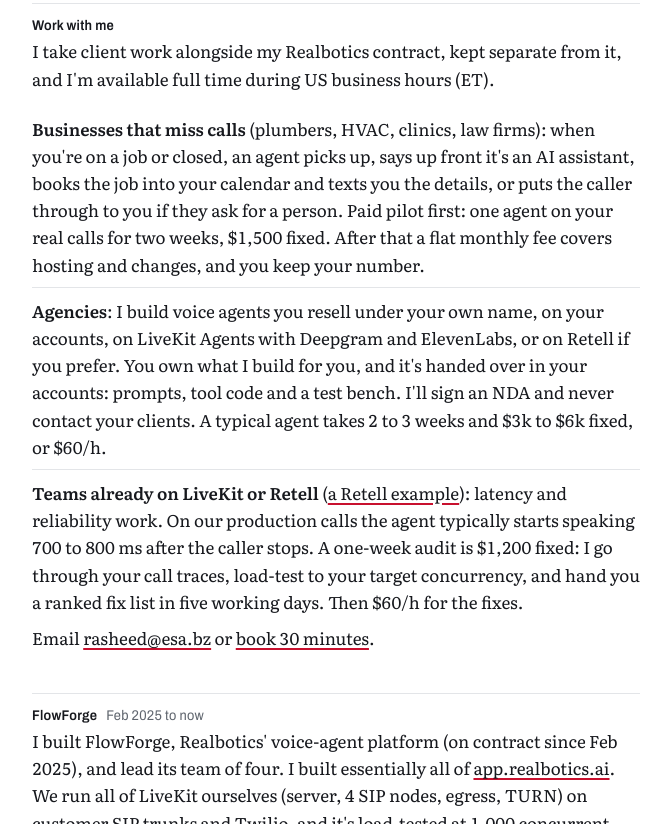
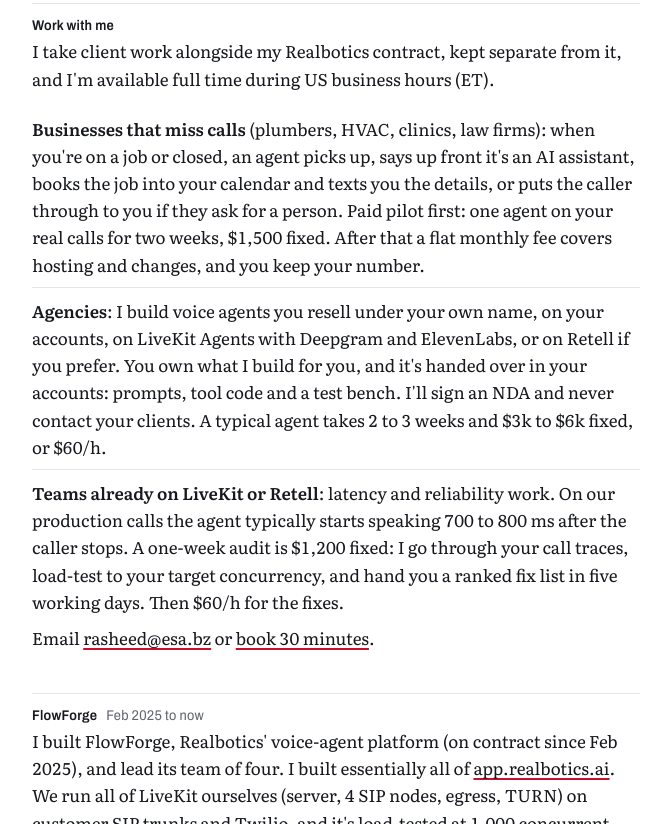
Before and after one commit to MakingMofongo/esa.bz, a plain HTML site: page index.html in a window 1280 px wide. Shown: the part 364-1188 px from the top of the page, without its empty margins (304-975 px from the left). Drawn offline with Linux system fonts and the light colour scheme.

Commit message:
Drop Retell example link

```diff
--- a/index.html
+++ b/index.html
@@ -47,7 +47,7 @@ footer a{color:var(--ink)}
 <ul>
 <li><b>Businesses that miss calls</b> (plumbers, HVAC, clinics, law firms): when you're on a job or closed, an agent picks up, says up front it's an AI assistant, books the job into your calendar and texts you the details, or puts the caller through to you if they ask for a person. Paid pilot first: one agent on your real calls for two weeks, $1,500 fixed. After that a flat monthly fee covers hosting and changes, and you keep your number.</li>
 <li><b>Agencies</b>: I build voice agents you resell under your own name, on your accounts, on LiveKit Agents with Deepgram and ElevenLabs, or on Retell if you prefer. You own what I build for you, and it's handed over in your accounts: prompts, tool code and a test bench. I'll sign an NDA and never contact your clients. A typical agent takes 2 to 3 weeks and $3k to $6k fixed, or $60/h.</li>
-<li><b>Teams already on LiveKit or Retell</b> (<a href="https://github.com/MakingMofongo/retell-intake-agent">a Retell example</a>): latency and reliability work. On our production calls the agent typically starts speaking 700 to 800 ms after the caller stops. A one-week audit is $1,200 fixed: I go through your call traces, load-test to your target concurrency, and hand you a ranked fix list in five working days. Then $60/h for the fixes.</li>
+<li><b>Teams already on LiveKit or Retell</b>: latency and reliability work. On our production calls the agent typically starts speaking 700 to 800 ms after the caller stops. A one-week audit is $1,200 fixed: I go through your call traces, load-test to your target concurrency, and hand you a ranked fix list in five working days. Then $60/h for the fixes.</li>
 </ul>
 <p>Email <a href="mailto:rasheed@esa.bz">rasheed@esa.bz</a> or <a href="https://calendly.com/rasheed3086/30min">book 30 minutes</a>.</p>
 
```
